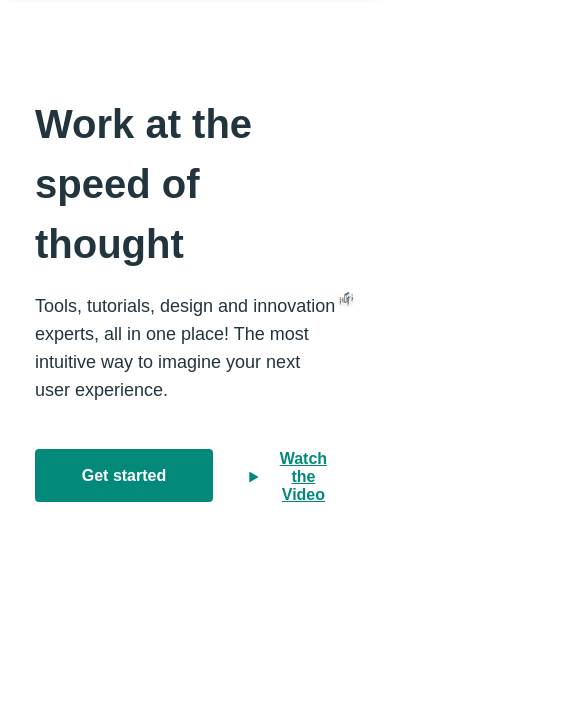
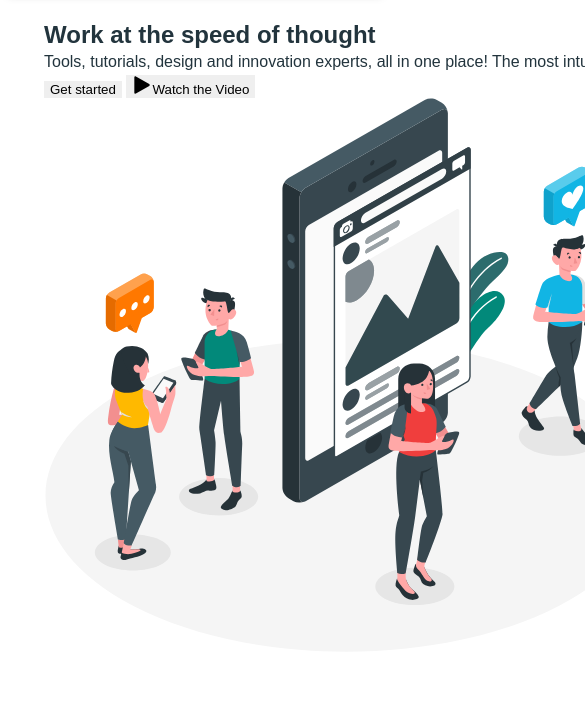
Before and after one commit to Valerii3110/business-promotion-groop, a website built with Vite: page src/index.html in a window 390 px wide. Shown: the part 122-844 px from the top of the page, 585 px wide, since content can reach past the window. Built offline with nearby package versions, Linux system fonts and the light colour scheme; files whose address does not match are found by name.

Commit message:
Refactor container styles for improved mobile responsiveness; adjust header margin for better layout; clean up hero styles and remove unused CSS

```diff
--- a/src/css/container.css
+++ b/src/css/container.css
@@ -1,6 +1,6 @@
 /* Styles for Mobile devices */
 .container {
-  width: 320px;
+  min-width: 320px;
   margin: 0 auto;
   padding-right: 20px;
   padding-left: 20px;
--- a/src/css/header.css
+++ b/src/css/header.css
@@ -2,6 +2,7 @@
   border-bottom: 1px solid #e7e9fc;
   box-shadow: 0 -2px 8px 0 rgba(0, 0, 0, 0.25);
   padding: 20px;
+  margin-bottom: 24px;
 }
 
 .header-container {
--- a/src/css/hero.css
+++ b/src/css/hero.css
@@ -1,89 +1,39 @@
 .hero {
-  padding-top: 25px;
-  padding-bottom: 100px;
+  display: flex;
+  flex-direction: column-reverse;
+  justify-content: center;
+  align-items: center;
+  padding: 0 16px;
+  margin: 0 auto;
 }
-
+.section {
+}
+.container {
+}
 .hero-container {
-  display: flex;
-  align-items: center;
-  justify-content: space-between;
+  min-width: 369px;
 }
-
+.hero-wpap {
+}
 .title-page {
-  font-weight: 700;
-  font-size: 40px;
-  line-height: 1.5;
-  color: #22343d;
-  max-width: 452px;
-  margin-bottom: 18px;
 }
 .hero-text {
-  font-size: 18px;
-  line-height: 1.56;
-  margin-bottom: 45px;
-  max-width: 465px;
 }
-
+.text {
+}
+.hero-btn-list {
+}
 .hero-btn-item {
-  display: flex;
-  gap: 30px;
 }
-
 .hero-btn {
-  display: flex;
-  gap: 16px;
-  justify-content: center;
-  align-items: center;
-  font-family: inherit;
 }
-
+.btn {
+}
 .btn-primary {
-  font-weight: 700;
-  font-size: 16px;
-  color: #fff;
-  border-radius: 4px;
-  border-color: transparent;
-  min-width: 178px;
-  height: 53px;
-  background-color: #02897a;
-  transition: background-color 250ms cubic-bezier(0.4, 0, 0.2, 1);
 }
-
 .btn-secondary {
-  font-weight: 600;
-  font-size: 16px;
-  text-decoration: underline;
-  text-decoration-skip-ink: none;
-  color: #02897a;
-  background-color: #fff;
-  border: none;
-  transition: background-color 250ms cubic-bezier(0.4, 0, 0.2, 1);
 }
-
 .hero-icon-btn {
-  fill: currentColor;
-  transition: fill 250ms cubic-bezier(0.4, 0, 0.2, 1);
 }
-
-.btn-primary:hover,
-.btn-primary:focus {
-  text-decoration: underline;
-  text-decoration-skip-ink: none;
-  color: #02897a;
-  background-color: transparent;
-  border: transparent;
+.icon {
 }
-
-.btn-secondary:hover,
-.btn-secondary:focus,
-.hero-icon-btn:hover,
-.hero-icon-btn:focus {
-  color: #fff;
-  text-decoration: none;
-  border-radius: 4px;
-  border-color: transparent;
-  min-width: 178px;
-  height: 53px;
-  background-color: #02897a;
-  fill: #fff;
-}
--- /dev/null
+++ b/src/css/hero_old.css
@@ -0,0 +1,89 @@
+.hero {
+  padding-top: 25px;
+  padding-bottom: 100px;
+}
+
+.hero-container {
+  display: flex;
+  align-items: center;
+  justify-content: space-between;
+}
+
+.title-page {
+  font-weight: 700;
+  font-size: 40px;
+  line-height: 1.5;
+  color: #22343d;
+  max-width: 452px;
+  margin-bottom: 18px;
+}
+.hero-text {
+  font-size: 18px;
+  line-height: 1.56;
+  margin-bottom: 45px;
+  max-width: 465px;
+}
+
+.hero-btn-item {
+  display: flex;
+  gap: 30px;
+}
+
+.hero-btn {
+  display: flex;
+  gap: 16px;
+  justify-content: center;
+  align-items: center;
+  font-family: inherit;
+}
+
+.btn-primary {
+  font-weight: 700;
+  font-size: 16px;
+  color: #fff;
+  border-radius: 4px;
+  border-color: transparent;
+  min-width: 178px;
+  height: 53px;
+  background-color: #02897a;
+  transition: background-color 250ms cubic-bezier(0.4, 0, 0.2, 1);
+}
+
+.btn-secondary {
+  font-weight: 600;
+  font-size: 16px;
+  text-decoration: underline;
+  text-decoration-skip-ink: none;
+  color: #02897a;
+  background-color: #fff;
+  border: none;
+  transition: background-color 250ms cubic-bezier(0.4, 0, 0.2, 1);
+}
+
+.hero-icon-btn {
+  fill: currentColor;
+  transition: fill 250ms cubic-bezier(0.4, 0, 0.2, 1);
+}
+
+.btn-primary:hover,
+.btn-primary:focus {
+  text-decoration: underline;
+  text-decoration-skip-ink: none;
+  color: #02897a;
+  background-color: transparent;
+  border: transparent;
+}
+
+.btn-secondary:hover,
+.btn-secondary:focus,
+.hero-icon-btn:hover,
+.hero-icon-btn:focus {
+  color: #fff;
+  text-decoration: none;
+  border-radius: 4px;
+  border-color: transparent;
+  min-width: 178px;
+  height: 53px;
+  background-color: #02897a;
+  fill: #fff;
+}
--- a/src/index.html
+++ b/src/index.html
@@ -13,16 +13,16 @@
     <main>
       <!-- Loads the specified .html file -->
       <load src="./partials/hero.html" />
-      <load src="./partials/product.html" />
+      <!-- <load src="./partials/product.html" />
       <load src="./partials/management.html" />
       <load src="./partials/quick.html" />
       <load src="./partials/strategy.html" />
       <load src="./partials/price.html" />
       <load src="./partials/clients.html" />
-      <load src="./partials/praim.html" />
+      <load src="./partials/praim.html" /> -->
     </main>
 
-    <load src="./partials/footer.html" />
+    <!-- <load src="./partials/footer.html" /> -->
 
     <script type="module" src="./main.js"></script>
   </body>
```
